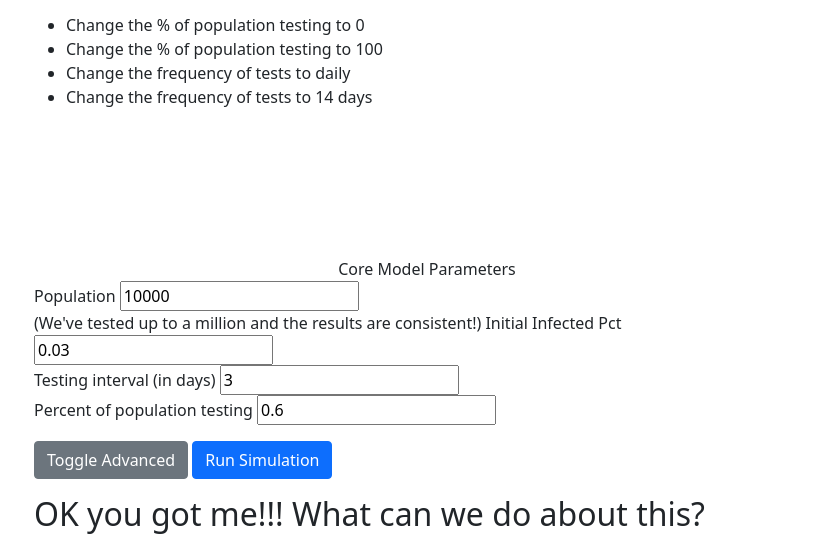
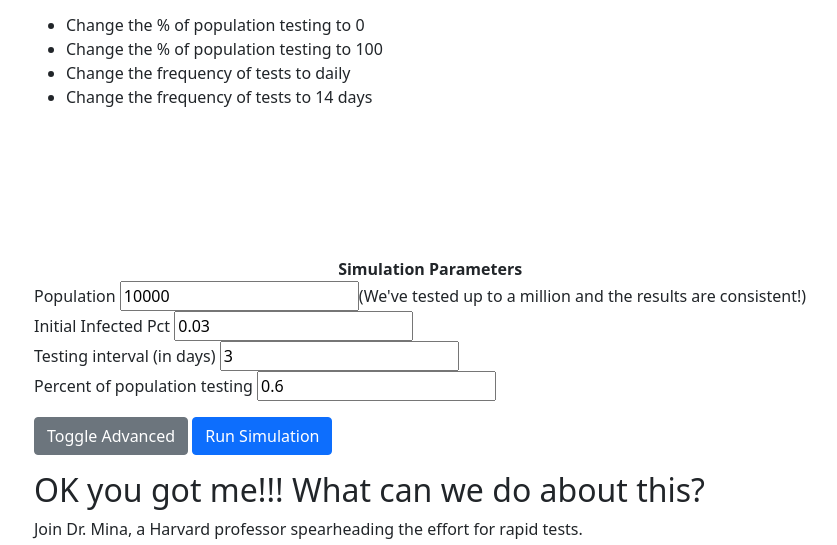
Before and after one commit to daveselinger/covid_rapid_test_simulation, a website: page index.html in a window 1280 px wide. Shown: the part 3372-3917 px from the top of the page, without its empty margins (206-1043 px from the left). Drawn offline with nearby package versions, Linux system fonts and the light colour scheme; some icons are missing.

Commit message:
Fixed 2 typos

```diff
--- a/index.html
+++ b/index.html
@@ -172,8 +172,8 @@
 
             <div id=base_form style="width: 100%; height: 100%">
                 <canvas id="line_chart"></canvas>
-               Core Model Parameters <br />
-               Population <input id=population_size type=text value=10000 /><br/> (We've tested up to a million and the results are consistent!)
+               <b>Simulation Parameters</b> <br />
+               Population <input id=population_size type=text value=10000 />(We've tested up to a million and the results are consistent!)<br/>
                Initial Infected Pct <input type=text id=initial_infected value=0.03 /><br/>
 
                Testing interval (in days) <input type=text id=testing_interval_days value=3 /><br/>
```
